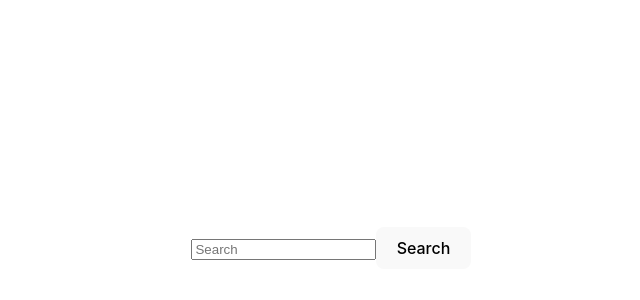
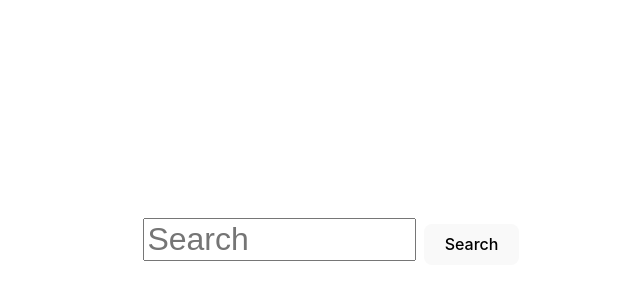
Before and after one commit to ips-ag/demo-rag-azure-ai-search, a React (Vite) app in the folder src/app/ClientApp/: page / in a window 1280 px wide. Shown: the part 152-452 px from the top of the page, without its empty margins (309-949 px from the left). Built offline with nearby package versions, Linux system fonts and the light colour scheme.

Commit message:
Add spinner

```diff
--- /dev/null
+++ b/src/app/ClientApp/src/search/components/Loading.css
@@ -0,0 +1,17 @@
+.spinner {
+    border: 16px solid #f3f3f3;
+    border-radius: 50%;
+    border-top: 16px solid #3498db;
+    width: 120px;
+    height: 120px;
+    animation: spin 2s linear infinite;
+}
+
+@keyframes spin {
+    0% {
+        transform: rotate(0deg);
+    }
+    100% {
+        transform: rotate(360deg);
+    }
+}
--- a/src/app/ClientApp/src/search/components/Loading.tsx
+++ b/src/app/ClientApp/src/search/components/Loading.tsx
@@ -1,3 +1,5 @@
+import './Loading.css';
+
 export function Loading() {
-  return <div>Loading...</div>;
+  return <div className="spinner"></div>;
 }
--- /dev/null
+++ b/src/app/ClientApp/src/search/components/SearchBar.css
@@ -0,0 +1,17 @@
+.input {
+    font-size: 2rem;
+    width: 50%;
+}
+
+.button {
+    margin-left: 0.5rem;
+}
+
+.searchSpinner {
+    margin: 0 auto;
+}
+
+.result {
+    width: 90%;
+    white-space: pre-wrap;
+}
--- a/src/app/ClientApp/src/search/components/SearchBar.tsx
+++ b/src/app/ClientApp/src/search/components/SearchBar.tsx
@@ -1,24 +1,40 @@
 import { useState } from 'react';
 import { search } from '../services';
-import { Loading } from './';
+import { Loading } from './Loading';
+import './SearchBar.css';
 
 export function SearchBar() {
   const [query, setQuery] = useState('');
   const [isLoading, setIsLoading] = useState(false);
+  const [searchResult, setSearchResult] = useState('');
+
   const handleSearch = async () => {
     setIsLoading(true);
     const result = await search(query);
+    if (result != undefined) setSearchResult(result);
     setIsLoading(false);
-    console.log(result);
   };
 
   return (
     <div>
-      <input type="text" placeholder="Search" value={query} onChange={(e) => setQuery(e.target.value)} />
-      <button type="submit" onClick={handleSearch} disabled={isLoading}>
+      <input
+        className="input"
+        type="text"
+        placeholder="Search"
+        value={query}
+        onChange={(e) => setQuery(e.target.value)}
+      />
+      <button className="button" type="submit" onClick={handleSearch} disabled={isLoading}>
         Search
       </button>
-      {isLoading && <Loading />}
+      {isLoading && (
+        <div className="searchSpinner">
+          <Loading />
+        </div>
+      )}
+      <div>
+        <pre className="result">{searchResult}</pre>
+      </div>
     </div>
   );
 }
```
